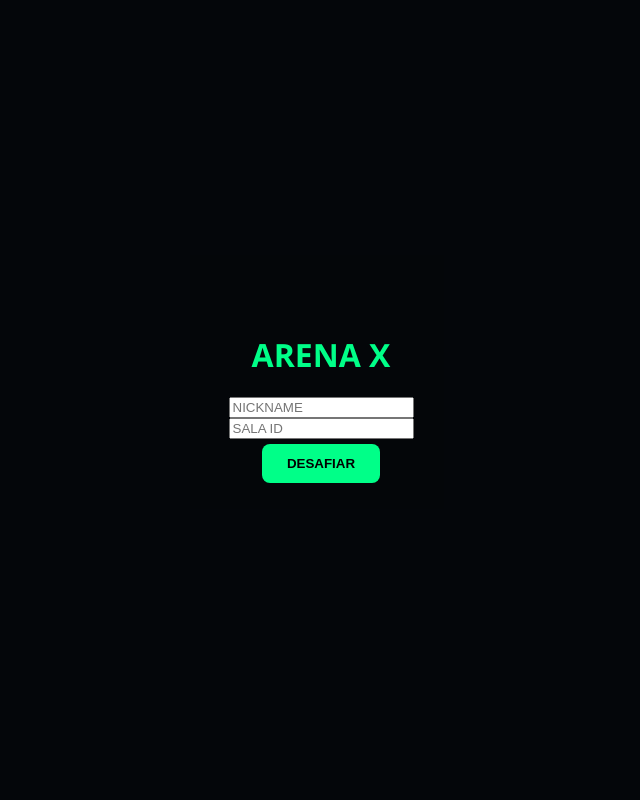
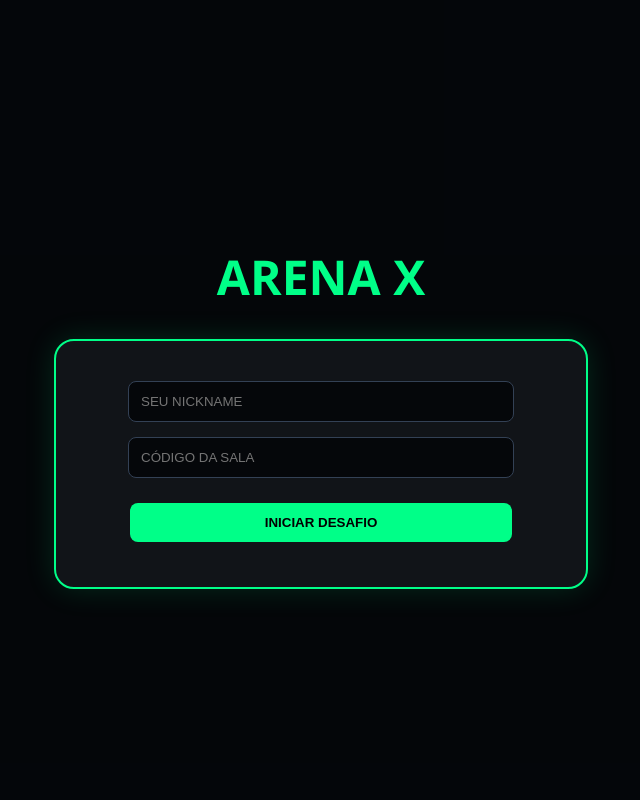
Before and after one commit to digitalcontaweb-spec/Jogo_da_Velha, a Flask app: page / in a window 1280 px wide. Shown: the whole page, without its empty margins (319-959 px from the left). Run offline with Flask 3, Linux system fonts and the light colour scheme; some libraries are stand-ins or nearby versions.

Commit message:
Update index.html

```diff
--- a/templates/index.html
+++ b/templates/index.html
@@ -5,7 +5,7 @@
     <meta name="viewport" content="width=device-width, initial-scale=1.0">
     <link rel="stylesheet" href="/static/style.css">
     <script src="https://cdn.socket.io/4.0.0/socket.io.min.js"></script>
-    <title>X-ARENA</title>
+    <title>X-ARENA | PRO</title>
 </head>
 <body>
     <div id="intro">
@@ -14,54 +14,41 @@
     </div>
 
     <div id="setup" style="display:none">
-        <h1 style="color:#00ff88">ARENA X</h1>
-        <input type="text" id="nameInput" placeholder="NICKNAME">
-        <input type="text" id="roomInput" placeholder="SALA ID">
-        <button class="btn-rev" onclick="showRules()">DESAFIAR</button>
+        <h1 style="color:#00ff88; font-size: 3rem; margin-bottom: 30px;">ARENA X</h1>
+        <div class="modal-box">
+            <input type="text" id="nameInput" placeholder="SEU NICKNAME" style="padding:12px; width:80%; margin-bottom:15px; border-radius:8px; border:1px solid #334155; background:#05070a; color:white;">
+            <input type="text" id="roomInput" placeholder="CÓDIGO DA SALA" style="padding:12px; width:80%; margin-bottom:20px; border-radius:8px; border:1px solid #334155; background:#05070a; color:white;">
+            <button class="btn-rev" style="width:85%" onclick="showRules()">INICIAR DESAFIO</button>
+        </div>
     </div>
 
     <div id="rules-modal" style="display:none">
         <div class="modal-box">
-            <h2>📜 REGRAS</h2>
-            <p>O tempo de 15s só corre após a 1ª jogada.</p>
-            <p>Se o tempo acabar, sua última marcação é removida.</p>
-            <button class="btn-rev" onclick="joinGame()">ENTRAR NA ARENA</button>
+            <h2 style="color:#00ff88">📜 REGRAS DA ARENA</h2>
+            <ul style="text-align:left; line-height:1.8; color:#cbd5e1">
+                <li>O tempo de 15s só começa após o 1º movimento.</li>
+                <li>Punição: Se o tempo esgotar, sua última jogada some.</li>
+                <li>O vencedor do round anterior começa a próxima partida.</li>
+            </ul>
+            <button class="btn-rev" style="width:100%; margin-top:20px;" onclick="joinGame()">ESTOU PRONTO!</button>
         </div>
     </div>
 
-    <div id="game" style="display:none">
+    <div id="game" style="display:none; flex-direction:column; align-items:center;">
         <div class="scoreboard">
-            <div class="side">
-                <span id="nameX">...</span>
-                <div id="valX">0</div>
+            <div class="side"><span id="nameX">...</span><div id="valX">0</div></div>
+            <div style="font-weight:bold; color:#475569">VS</div>
+            <div class="side"><span id="nameO">...</span><div id="valO">0</div></div>
         </div>
-            <div style="color:#555">VS</div>
-            <div class="side">
-                <span id="nameO">...</span>
-                <div id="valO">0</div>
-            </div>
-        </div>
-
-        <div class="header-info">
-            <div id="myBadge" class="user-badge">---</div>
-            <div class="timer">TEMPO: <span id="timeLeft">15</span>s</div>
-        </div>
-
-        <p id="status"></p>
-
-        <div class="grid-container">
+        <p id="status" style="color:#00ff88; letter-spacing:2px; font-weight:bold; margin-bottom:20px;"></p>
         <div class="grid">
             <div class="cell" onclick="move(0)"></div><div class="cell" onclick="move(1)"></div><div class="cell" onclick="move(2)"></div>
             <div class="cell" onclick="move(3)"></div><div class="cell" onclick="move(4)"></div><div class="cell" onclick="move(5)"></div>
             <div class="cell" onclick="move(6)"></div><div class="cell" onclick="move(7)"></div><div class="cell" onclick="move(8)"></div>
-
             <div id="result-overlay" style="display:none">
                 <h2 id="result-message"></h2>
-                    <div class="actions">
                 <button class="btn-rev" onclick="handleChoice('keep')">Revanche</button>
                 <button class="btn-out" onclick="handleChoice('exit')">Sair do jogo</button>
-                    </div>
-                </div>
             </div>
         </div>
     </div>
```
Lines whose indentation alone changed are shown as unchanged.
